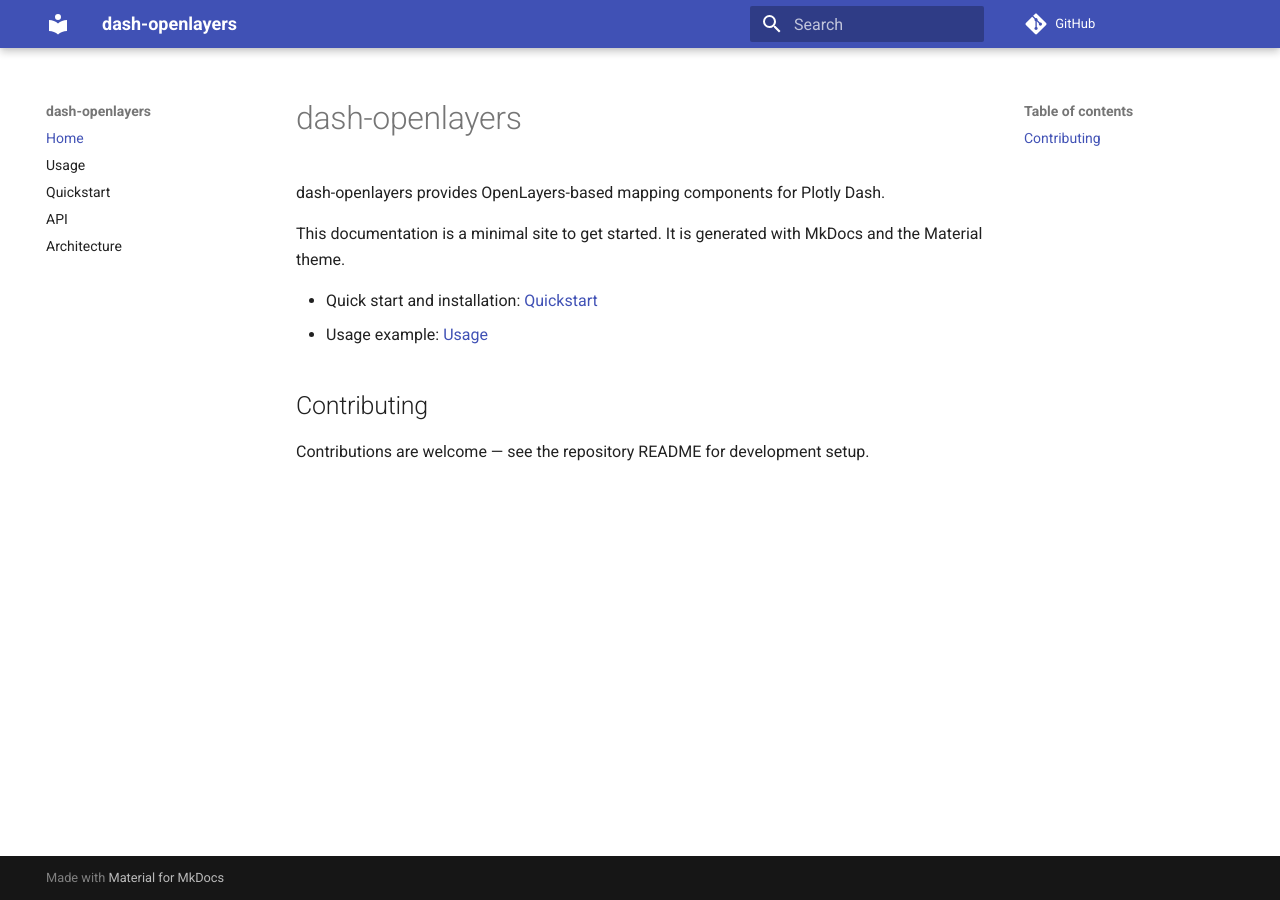
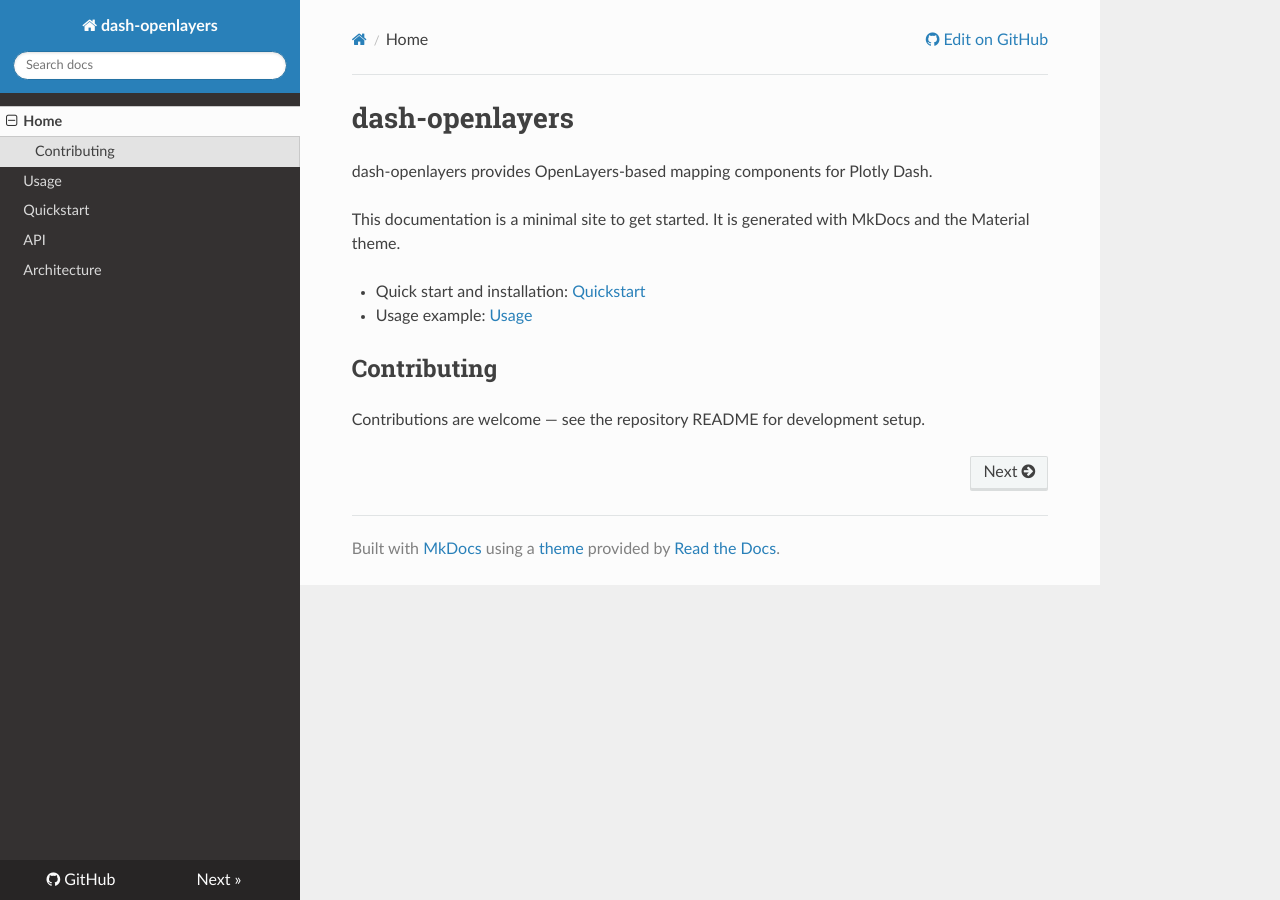
Before and after one commit to rakrsh/dash-openlayers, an MkDocs documentation site: the page built from docs/index.md, in a window 1280 px wide. Built offline with MkDocs 1.6.1, drawn with Linux system fonts in a browser that asks for light colours; nearby versions of some CDN libraries; comment, search, counter and statistics services are not loaded; some of the changed lines change nothing that is shown.

Commit message:
docs: enable mermaid plugin, switch theme, and fix version-switcher labels

```diff
--- a/docs/assets/javascripts/version-switcher.js
+++ b/docs/assets/javascripts/version-switcher.js
@@ -23,9 +23,29 @@
   function normalizeVersions(data) {
     // Accept multiple shapes (array, object, {versions: [...]}, {aliases: {...}})
     if (!data) return [];
-    if (Array.isArray(data)) return data;
-    if (data.versions && Array.isArray(data.versions)) return data.versions;
-    if (typeof data === 'object') return Object.keys(data);
+    // If it's an array of primitives/strings
+    if (Array.isArray(data)) return data.map(String);
+
+    // mike may output { versions: ["1.0.0", ...], aliases: {...} }
+    if (data.versions && Array.isArray(data.versions)) return data.versions.map(String);
+
+    // Sometimes entries are objects like {name: '1.2.3', path: '...'} or {version:'1.2.3', url:'...'}
+    if (Array.isArray(data.entries)) {
+      return data.entries.map(e => (typeof e === 'object' ? (e.name || e.version || e.label || e.id || JSON.stringify(e)) : String(e)));
+    }
+
+    if (typeof data === 'object') {
+      // If object maps version->url or alias->version
+      const keys = Object.keys(data);
+      // If values are objects containing name/url, map accordingly to name strings
+      if (keys.length > 0 && typeof data[keys[0]] === 'object') {
+        return keys.map(k => {
+          const v = data[k];
+          return v && (v.name || v.version || v.label) ? (v.name || v.version || v.label) : k;
+        });
+      }
+      return keys;
+    }
     return [];
   }
 
@@ -44,9 +64,13 @@
 
     versions.forEach(v => {
       const opt = document.createElement('option');
-      opt.textContent = v;
-      // Build target URL: prefer repo-root path
-      opt.value = `${origin}/dash-openlayers/${v}/`;
+      // If v looks like JSON string from earlier fallback, try to parse or use as label
+      let label = '' + v;
+      let path = `${origin}/dash-openlayers/${encodeURIComponent(label)}/`;
+
+      // If version is an object-like stringified JSON, keep label but fallback path
+      opt.textContent = label;
+      opt.value = path;
       select.appendChild(opt);
     });
 
--- a/mkdocs.yml
+++ b/mkdocs.yml
@@ -3,7 +3,7 @@
 site_url: https://rakrsh.github.io/dash-openlayers
 repo_url: https://github.com/rakrsh/dash-openlayers
 theme:
-  name: material
+  name: readthedocs
 nav:
   - Home: index.md
   - Usage: usage.md
@@ -12,7 +12,11 @@
   - Architecture: architecture.md
 plugins:
   - search
+  - mermaid2
 extra_javascript:
   - assets/javascripts/version-switcher.js
 extra:
   repo_name: dash-openlayers
+markdown_extensions:
+  - pymdownx.superfences
+  - pymdownx.highlight
```
